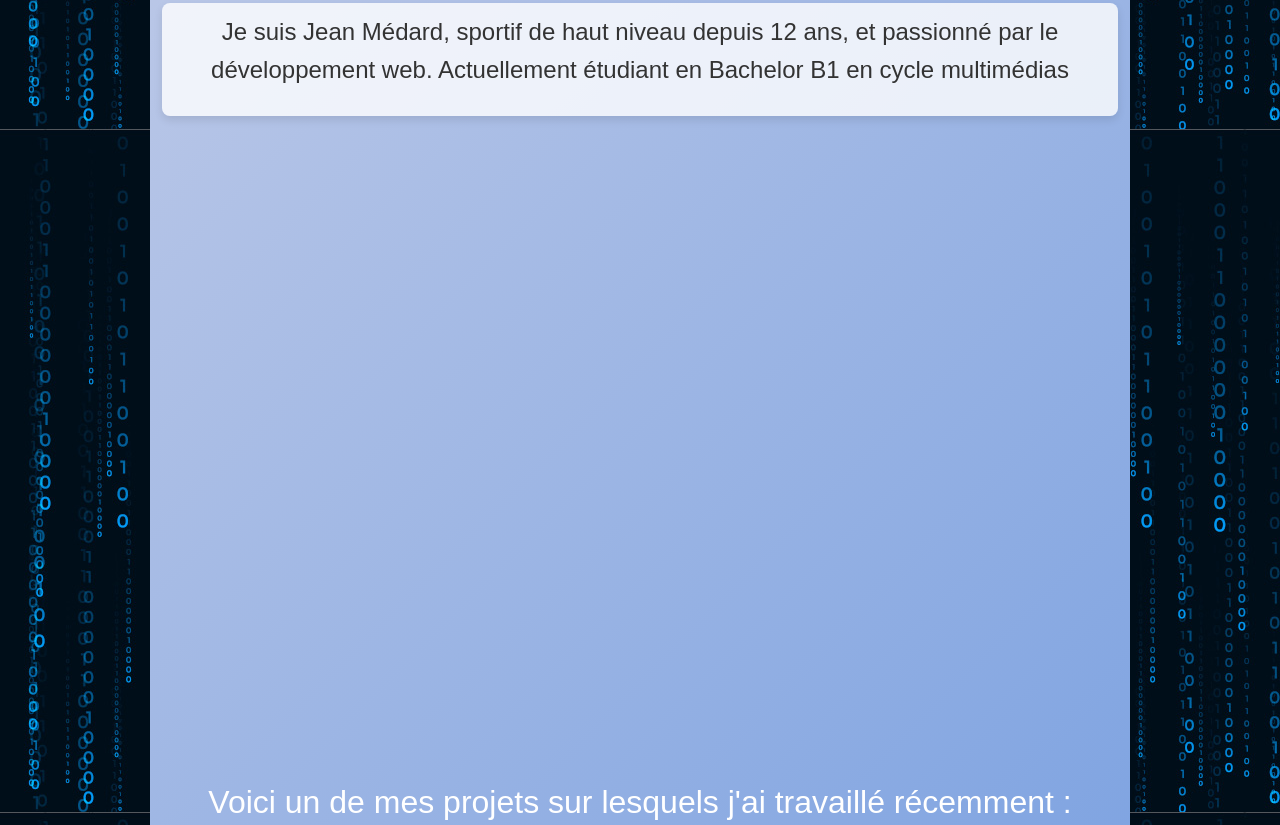
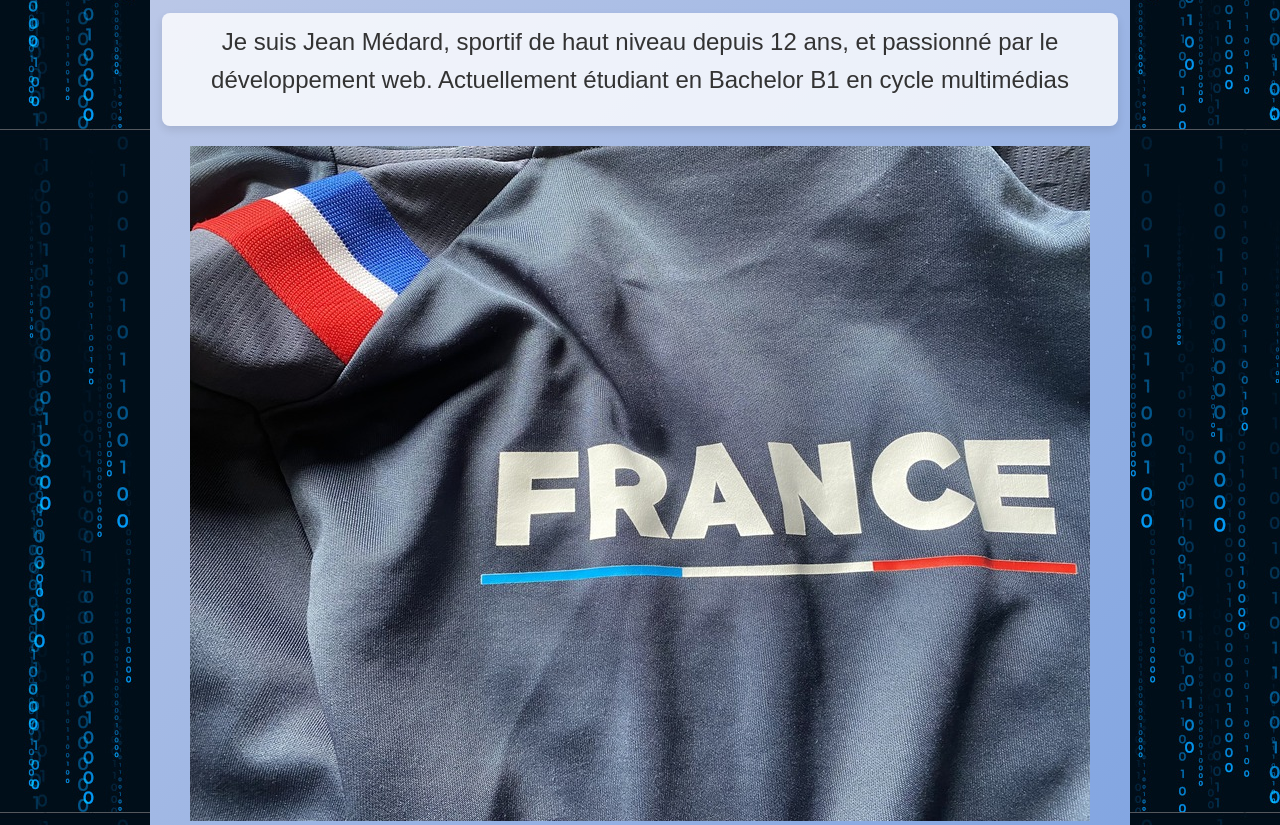
Before and after one commit to francoismedard/portfolio-jean, a plain HTML site: page index.html in a window 1280 px wide. Shown: the part 1237-2062 px from the top of the page. Drawn offline with nearby package versions, Linux system fonts and the light colour scheme.

Commit message:
Maj code

```diff
--- a/assets/styles/style.css
+++ b/assets/styles/style.css
@@ -60,16 +60,17 @@ h1 {
   }
 
   @media (min-width: 992px) {
+
     position: absolute;
-    left: 400px;
-    top: 0px;
+      left: 400px;
+      top: 0px;
   }
 }
 
 section {
-  height: 100vh;
+  min-height: 100vh;
   padding: 20 px;
-  padding-top: 120px; /* Pour la navbar */
+  padding-top: 130px; /* Pour la navbar */
 }
 
 section#Accueil {
--- a/index.html
+++ b/index.html
@@ -46,6 +46,7 @@
                         </div>
                     </nav>
                 </header>
+            <main>
                 <section id="Accueil">
                     <div id="contenuAccueil">
                         <div class="card text-bg-info mb-3" style="max-width: 18rem;">
@@ -68,6 +69,9 @@
                             web.
                             Actuellement
                             étudiant en Bachelor B1 en cycle multimédias</p>
+                    </div>
+                    <div id="photoVeste" class="d-flex justify-content-center">
+                        <img src="./assets/images/veste.jpg" alt="veste france" class="img-fluid">
                     </div>
                 </section>
                 <section id="mesProjets">
@@ -103,7 +107,7 @@
                 <section id="contacts">
 
                 </section>
-                <main>
+
                 </main>
                 <footer>
 
```
